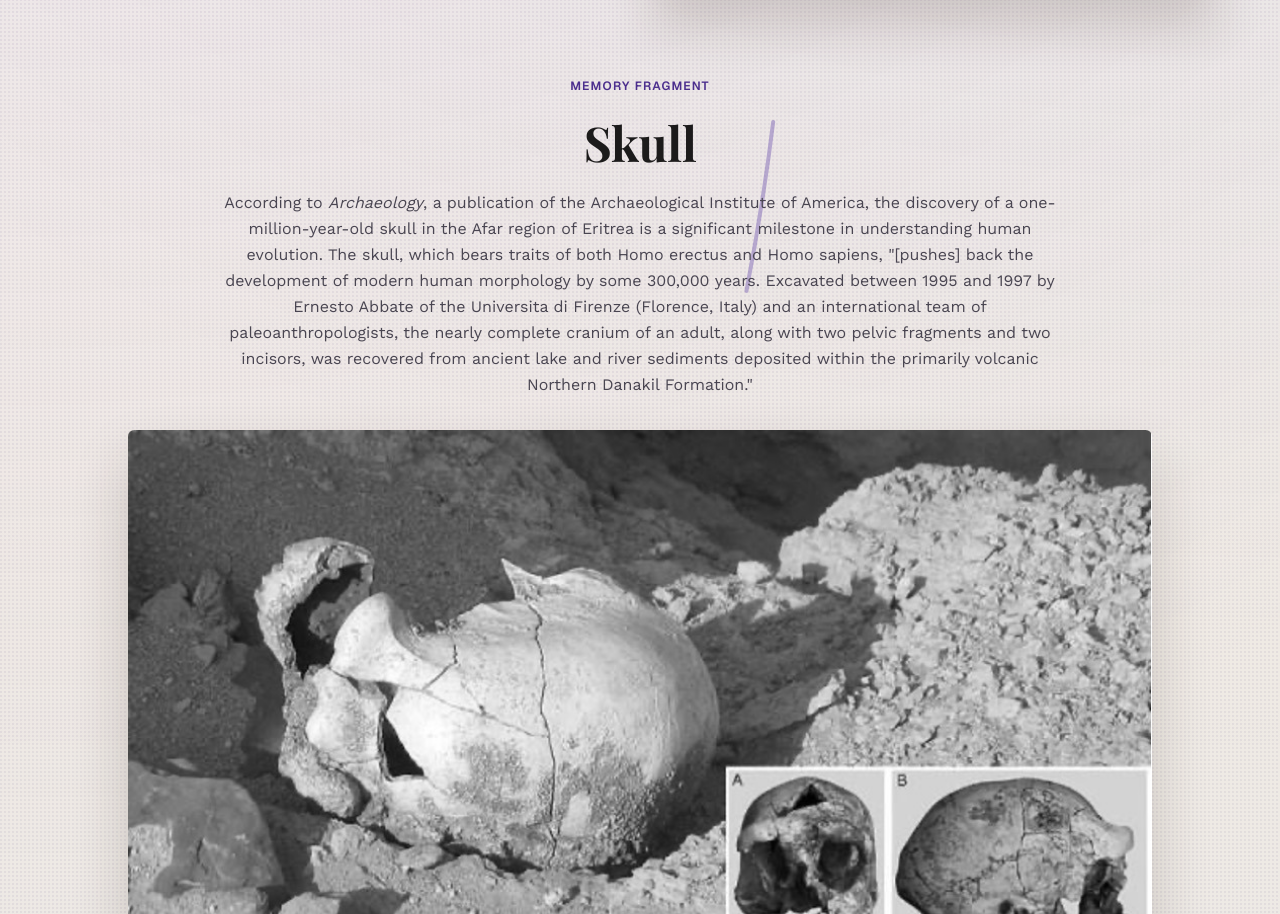
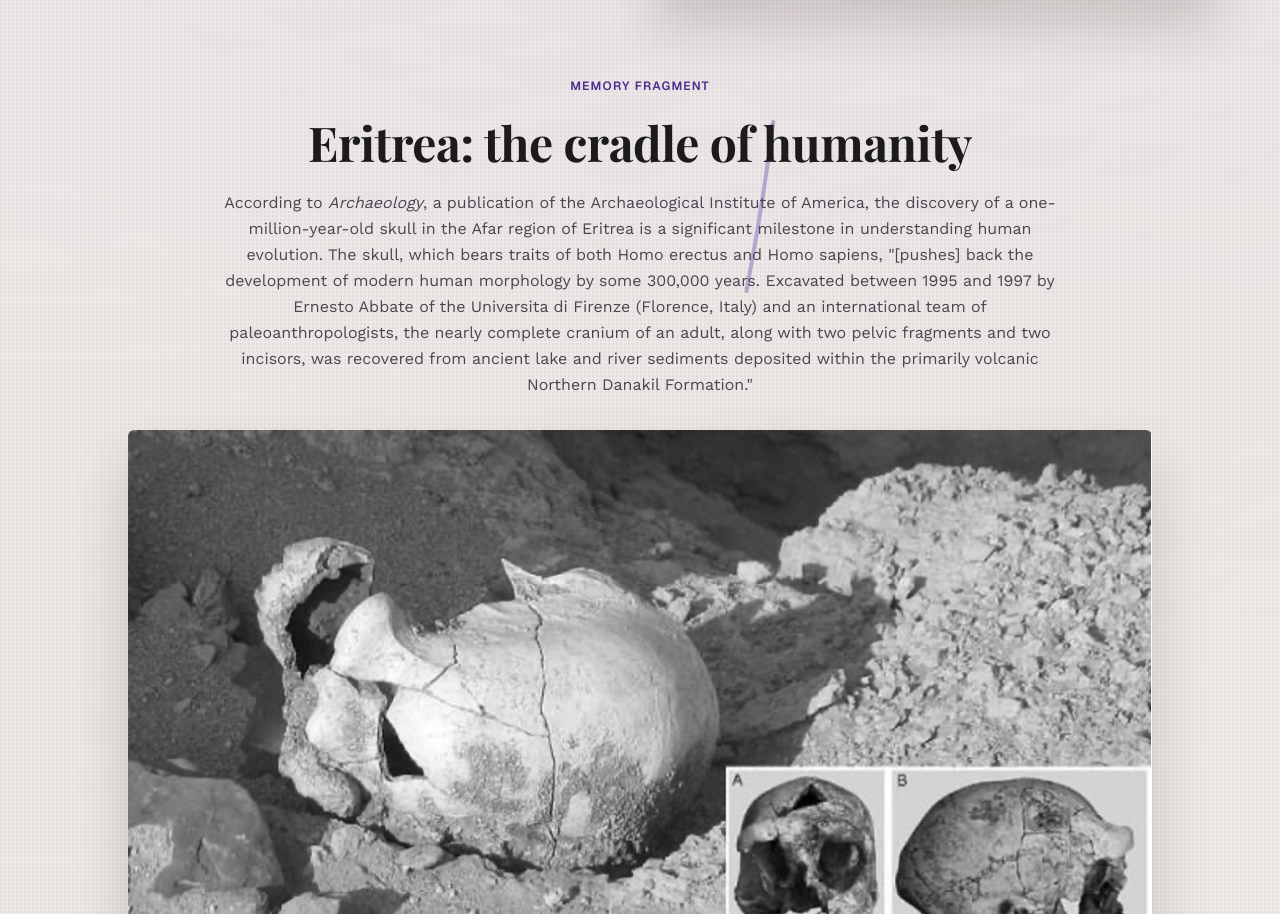
Before and after one commit to MatDawit/rootsofgrace, a Next.js app: page / in a window 1280 px wide. Shown: the part 1585-2499 px from the top of the page. Built offline with nearby package versions, Linux system fonts and the light colour scheme; a web font is replaced by a local one.

Commit message:
updated skull image title

```diff
--- a/app/page.tsx
+++ b/app/page.tsx
@@ -16,7 +16,7 @@ const chapters = [
   },
   {
     eyebrow: "Memory Fragment",
-    title: "Skull",
+    title: "Eritrea: the cradle of humanity",
     variant: "witness",
     copy: (
       <>
```
